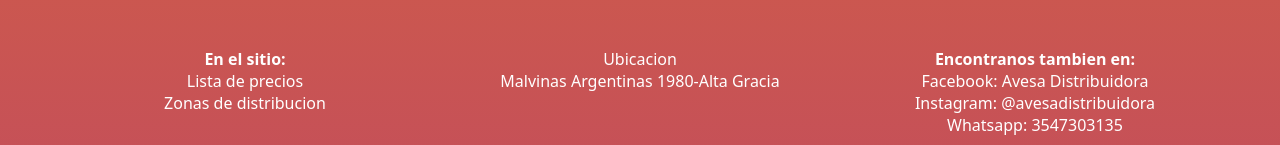
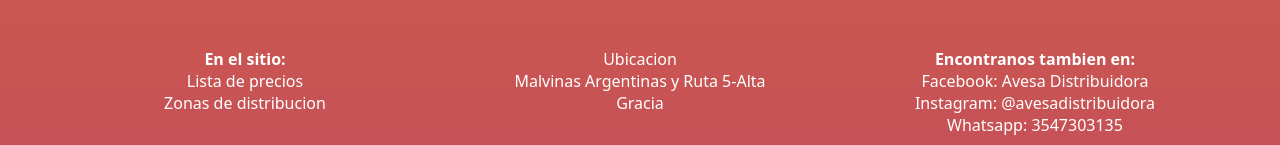
Before and after one commit to joseignaciogait/distribuidora-avesa, a website: page index.html in a window 1280 px wide. Shown: the part 1120-1265 px from the top of the page. Drawn offline with nearby package versions, Linux system fonts and the light colour scheme.

Commit message:
actualizar direccion

```diff
--- a/index.html
+++ b/index.html
@@ -89,7 +89,7 @@
       <div class="ubicacion">
         <ul class="barra-de-navegacion-inferior">
           <li>Ubicacion</li>
-          <li><a href="https://www.google.com/maps/dir//Ruta+provincial+5,+Malvinas+Argentinas,+X5186+Alta+Gracia,+C%C3%B3rdoba/@-31.6629082,-64.4927548,12z/data=!4m8!4m7!1m0!1m5!1m1!1s0x9432a34493ef0147:0x2e4c39d0f46a397b!2m2!1d-64.4103535!2d-31.6629347?entry=ttu&g_ep=EgoyMDI0MTExOS4yIKXMDSoASAFQAw%3D%3D" target="_blank">Malvinas Argentinas 1980-Alta Gracia</a></li>
+          <li><a href="https://www.google.com/maps/dir//Ruta+provincial+5,+Malvinas+Argentinas,+X5186+Alta+Gracia,+C%C3%B3rdoba/@-31.6629082,-64.4927548,12z/data=!4m8!4m7!1m0!1m5!1m1!1s0x9432a34493ef0147:0x2e4c39d0f46a397b!2m2!1d-64.4103535!2d-31.6629347?entry=ttu&g_ep=EgoyMDI0MTExOS4yIKXMDSoASAFQAw%3D%3D" target="_blank">Malvinas Argentinas y Ruta 5-Alta Gracia</a></li>
         </ul>
       </div>
       <div class="redes">
```
